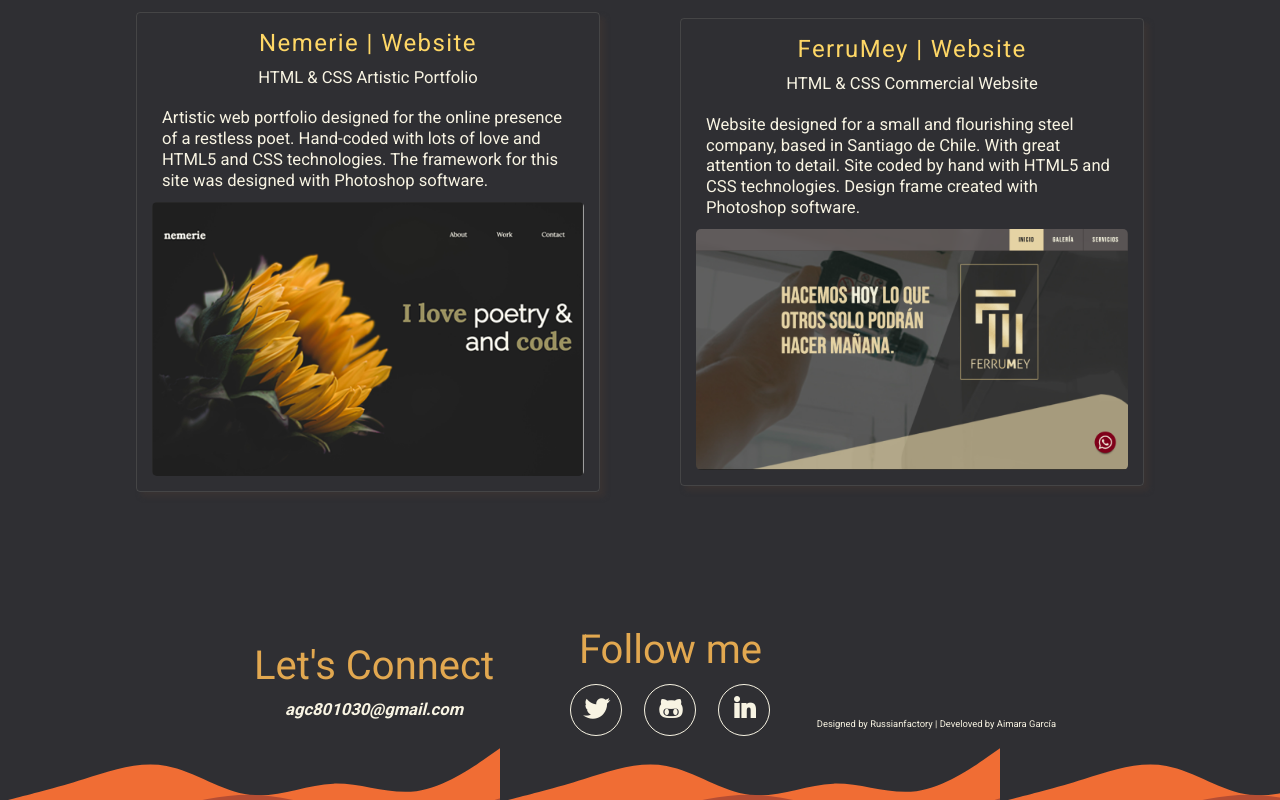
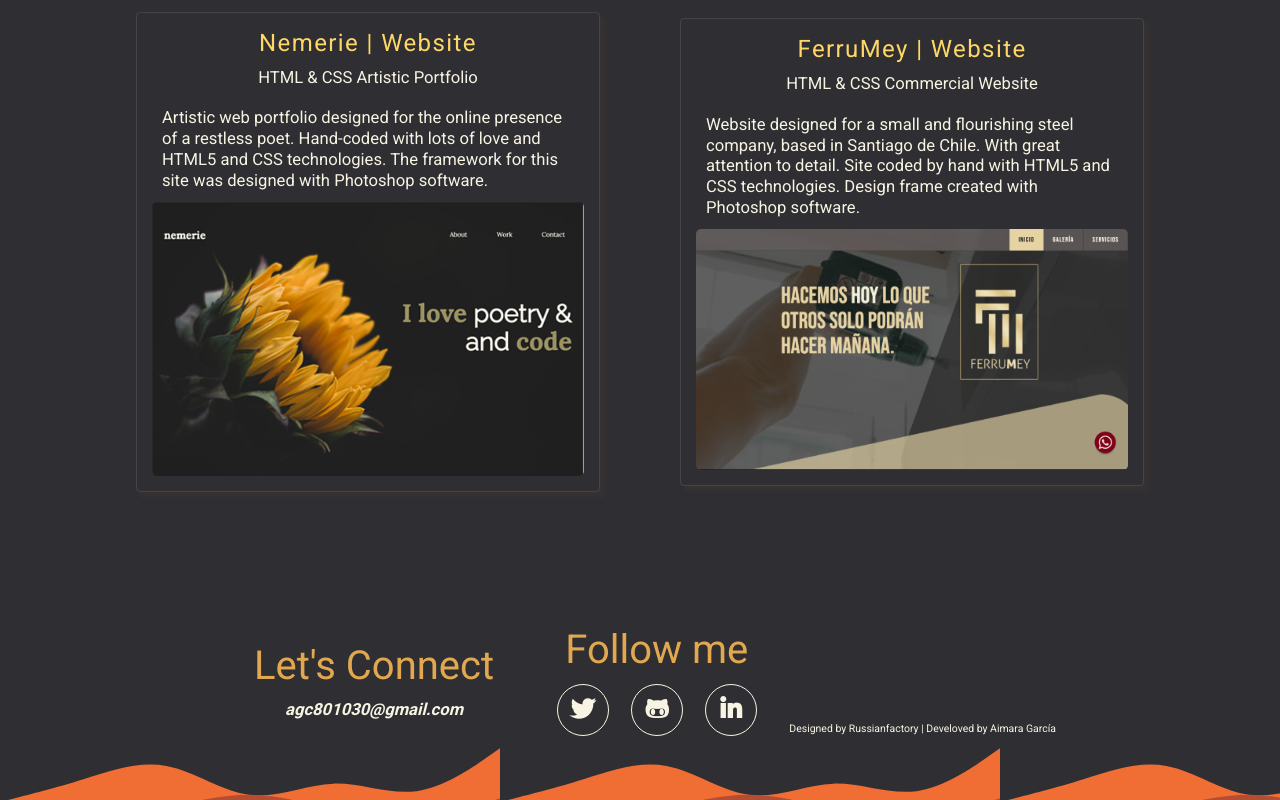
Before and after one commit to Aimara-Qvo/Aimara-Portfolio, a website built with Parcel: page index.html in a window 1280 px wide. Shown: the part 1623-2423 px from the top of the page. Built offline with nearby package versions, Linux system fonts and the light colour scheme.

Commit message:
Bottom margin added

```diff
--- a/css/main.css
+++ b/css/main.css
@@ -185,7 +185,6 @@ main {
   text-transform: uppercase;
 }
 
-
 /*---footer---*/
 footer {
   background-image: url(../img/waves-separator.svg);
@@ -210,6 +209,7 @@ footer p {
 
 footer .content-wrapper {
   width: 55%;
+  margin: 0 0 20px;
 }
 
 footer .connect {
@@ -240,8 +240,8 @@ footer .social-media p i {
 }
 
 footer .attribution {
-  font-size: .565em;
-  margin: 115px 0 0;
+  font-size: .630em;
+  margin: 125px 0 0;
 }
 
 /*----Hero-Section----*/
```
